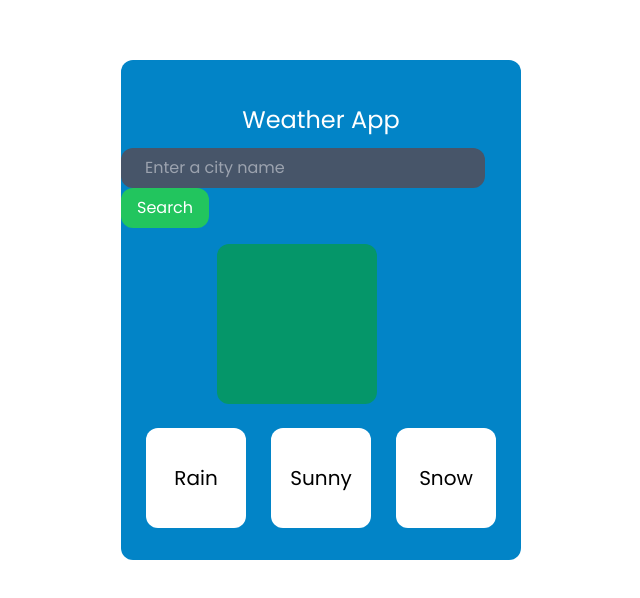
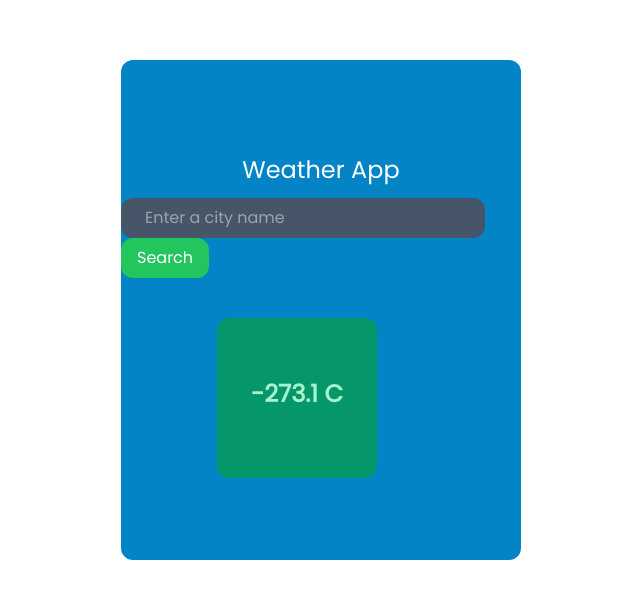
Before and after one commit to subhraneel2005/React-Basics-Practice, a React (Vite) app: page / in a window 1280 px wide. Shown: the part 6322-6920 px from the top of the page, without its empty margins (319-959 px from the left). Built offline with nearby package versions, Linux system fonts and the light colour scheme.

Commit message:
simple weather app using react useState and Props done

```diff
--- a/src/Weather/components/MainBox.jsx
+++ b/src/Weather/components/MainBox.jsx
@@ -10,11 +10,11 @@ function MainBox() {
         <div className='block'>
             <h1 className='p-3 text-2xl text-center'>Weather App</h1>
             <Search/>
-            <div className='flex justify-evenly mt-6'>
+            {/* <div className='flex justify-evenly mt-6'>
                 <Card title = "Rain" bg="blue" />
                 <Card title = "Sunny" bg="yellow" />
                 <Card title = "Snow" bg="lightblue" />
-            </div>
+            </div> */}
         </div>
     </div>
   )
--- a/src/Weather/components/Search.jsx
+++ b/src/Weather/components/Search.jsx
@@ -1,12 +1,14 @@
 import React, { useState } from 'react'
 import Temp from './Temp';
 import { data } from 'autoprefixer';
+import { FaCloudRain, FaCloudSun, FaSnowflake, FaSun } from 'react-icons/fa';
 
 function Search() {
 
     const[seacrhValue, setSearchValue] = useState('');
     const[showValue, setShowValue] = useState('');
     const[weather, setWeather] = useState([]);
+    const[sky, setSky] = useState();
 
     const handleChange = (event) => {
         setSearchValue(event.target.value);
@@ -23,11 +25,10 @@ function Search() {
         }
 
         const currentWeatherUrl = `https://api.openweathermap.org/data/2.5/weather?q=${city}&appid=${apiKey}`;
-        const forecastUrl = `https://api.openweathermap.org/data/2.5/forecast?q=${city}$appid=${apiKey}`;
 
         fetch(currentWeatherUrl)
         .then(res => res.json())
-        .then(data => {setWeather(data)
+        .then(data => {setWeather(data.main.temp)
             console.log(data);
         })
 
@@ -35,13 +36,27 @@ function Search() {
         .catch(error => {console.error("Error 404", error)})
 
         setShowValue(seacrhValue);
+
+
+        if((weather - 273.15) <= 20 && (weather - 273.15) >= 10 )
+        {
+            return setSky(<FaCloudSun/>);
+        }
+        else if((weather - 273.15) < 10 )
+        {
+            return setSky(<FaSnowflake/>);
+        }
+        else
+        {
+            return setSky(<FaSun/>);
+        }
     }
   return (
     <div>
         <input placeholder='Enter a city name' type="text" className='px-6 py-2 bg-slate-600 rounded-xl border-none outline-none' onChange={handleChange}/>
         <button onClick={getWeather} className='bg-green-500 rounded-xl py-2 px-4'>Search</button>
 
-        <Temp seacrhValue ={seacrhValue} showValue={showValue} />
+        <Temp icon={sky} seacrhValue ={seacrhValue} showValue={showValue} temperature ={(weather - 273.15).toFixed(1)} />
     </div>
   )
 }
--- a/src/Weather/components/Temp.jsx
+++ b/src/Weather/components/Temp.jsx
@@ -1,10 +1,16 @@
-import React from 'react'
+import React, { useState } from 'react'
+
 
 function Temp(props) {
+
+
+
   return (
-    <div className='h-[160px] w-[160px] rounded-xl bg-emerald-600 flex justify-center items-center ml-24 mt-4'>
-        <h1 className='text-xl text-emerald-300'>{props.showValue}</h1>
-        <div>{props.icon}</div>
+    <div className='h-[160px] w-[160px] rounded-xl bg-emerald-600 flex justify-center items-center ml-24 mt-10'>
+        <div className='block'>
+          <h1 className='text-2xl text-emerald-200 font-bold'>{`${props.temperature} C`}</h1>
+          <div className='text-3xl ml-5 mt-2'>{props.icon}</div>
+        </div>
     </div>
   )
 }
--- a/src/Weather/components/Weather.jsx
+++ b/src/Weather/components/Weather.jsx
@@ -4,7 +4,7 @@ import bg from '../imgs/bg.png'
 
 function Weather() {
   return (
-    <div className='h-screen w-full flex justify-center items-center'>
+    <div className='h-screen w-full flex justify-center items-center select-none'>
       <MainBox/>
     </div>
   )
```
